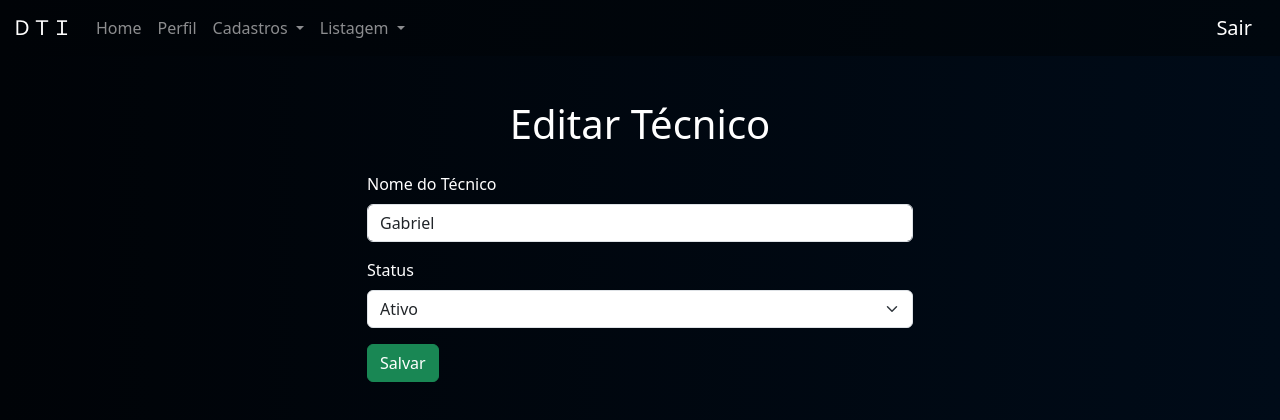
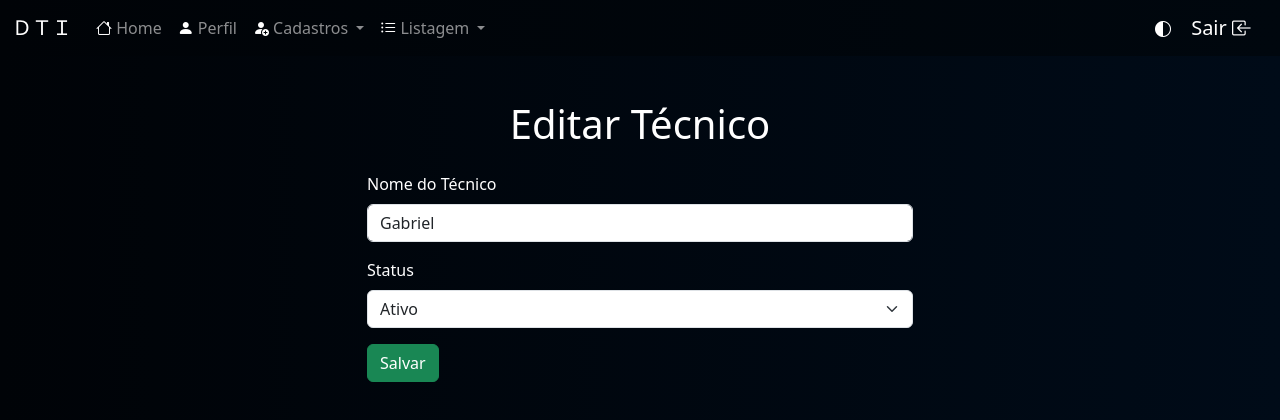
Before and after one commit to joaocuculo/entrega, a PHP site: page /editar/edit-tecnico.php?id=1 in a window 1280 px wide. Shown: the top 420 px of the page. Run offline with PHP 8.4, Linux system fonts and the light colour scheme; a user stored in the database is signed in; data comes from the database, SQL or seed files in the repository.

Commit message:
Add files via upload

```diff
--- a/editar/edit-entrega.php
+++ b/editar/edit-entrega.php
@@ -59,6 +59,7 @@
     <meta name="viewport" content="width=device-width, initial-scale=1.0">
     <title>Editar Entrega</title>
     <link href="https://cdn.jsdelivr.net/npm/bootstrap@5.3.3/dist/css/bootstrap.min.css" rel="stylesheet" integrity="sha384-QWTKZyjpPEjISv5WaRU9OFeRpok6YctnYmDr5pNlyT2bRjXh0JMhjY6hW+ALEwIH" crossorigin="anonymous">
+    <link rel="stylesheet" href="https://cdn.jsdelivr.net/npm/bootstrap-icons@1.11.3/font/bootstrap-icons.min.css">
     <script src="https://cdn.jsdelivr.net/npm/bootstrap@5.3.3/dist/js/bootstrap.bundle.min.js" integrity="sha384-YvpcrYf0tY3lHB60NNkmXc5s9fDVZLESaAA55NDzOxhy9GkcIdslK1eN7N6jIeHz" crossorigin="anonymous"></script>
     <script>
         setTimeout(function() {
--- a/editar/edit-tecnico.php
+++ b/editar/edit-tecnico.php
@@ -34,6 +34,7 @@
     <meta name="viewport" content="width=device-width, initial-scale=1.0">
     <title>Editar Técnico</title>
     <link href="https://cdn.jsdelivr.net/npm/bootstrap@5.3.3/dist/css/bootstrap.min.css" rel="stylesheet" integrity="sha384-QWTKZyjpPEjISv5WaRU9OFeRpok6YctnYmDr5pNlyT2bRjXh0JMhjY6hW+ALEwIH" crossorigin="anonymous">
+    <link rel="stylesheet" href="https://cdn.jsdelivr.net/npm/bootstrap-icons@1.11.3/font/bootstrap-icons.min.css">
     <script src="https://cdn.jsdelivr.net/npm/bootstrap@5.3.3/dist/js/bootstrap.bundle.min.js" integrity="sha384-YvpcrYf0tY3lHB60NNkmXc5s9fDVZLESaAA55NDzOxhy9GkcIdslK1eN7N6jIeHz" crossorigin="anonymous"></script>
     <script>
         setTimeout(function() {
--- a/editar/edit-usuario.php
+++ b/editar/edit-usuario.php
@@ -60,6 +60,7 @@
     <meta name="viewport" content="width=device-width, initial-scale=1.0">
     <title>Editar Usuário</title>
     <link href="https://cdn.jsdelivr.net/npm/bootstrap@5.3.3/dist/css/bootstrap.min.css" rel="stylesheet" integrity="sha384-QWTKZyjpPEjISv5WaRU9OFeRpok6YctnYmDr5pNlyT2bRjXh0JMhjY6hW+ALEwIH" crossorigin="anonymous">
+    <link rel="stylesheet" href="https://cdn.jsdelivr.net/npm/bootstrap-icons@1.11.3/font/bootstrap-icons.min.css">
     <script src="https://cdn.jsdelivr.net/npm/bootstrap@5.3.3/dist/js/bootstrap.bundle.min.js" integrity="sha384-YvpcrYf0tY3lHB60NNkmXc5s9fDVZLESaAA55NDzOxhy9GkcIdslK1eN7N6jIeHz" crossorigin="anonymous"></script>
     <script>
         document.addEventListener('DOMContentLoaded', function() {
```
